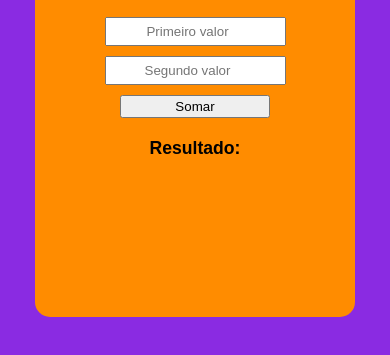
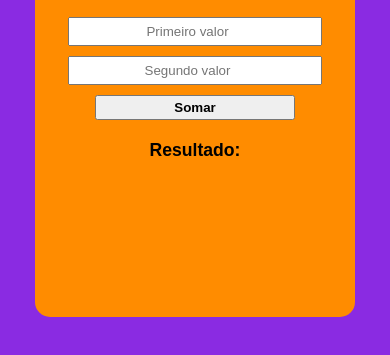
Before and after one commit to Victtor-Lima/calculadora, a plain HTML site: page calc/index.html in a window 390 px wide. Shown: the part 315-670 px from the top of the page. Drawn offline with Linux system fonts and the light colour scheme.

Commit message:
Update mobile.css

```diff
--- a/calc/estilos/mobile.css
+++ b/calc/estilos/mobile.css
@@ -51,13 +51,15 @@ section > input {
 section > input.num {
     text-align: center;
     height: 25px;
+    width: 250px;
     margin-top: 10px;
 }
 
 section > input.soma {
     margin-top: 10px;
-    width: 150px;
-    height: 23px;
+    width: 200px;
+    height: 25px;
+    font-weight: bold;
 }
 
 section > div {
```
